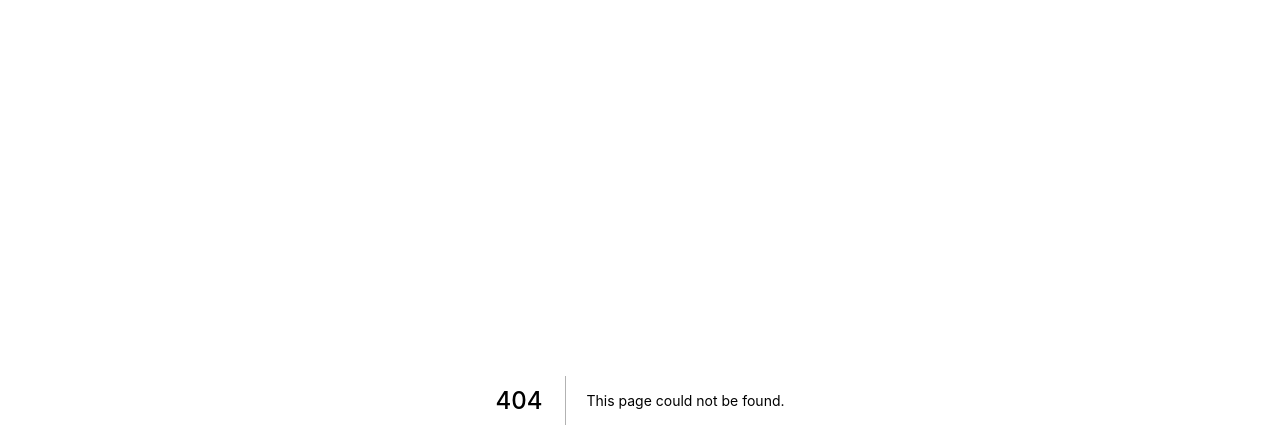
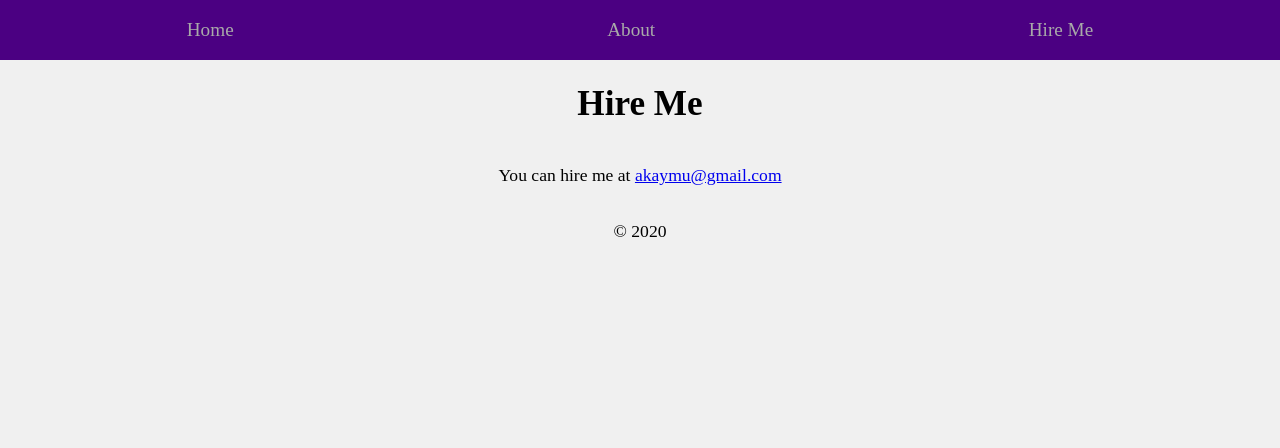
Before and after one commit to akaymu/next-example-1, a Next.js app: page /hireme in a window 1280 px wide. Before the commit this address had no page. Shown: the top 448 px of the page. Built offline with nearby package versions, Linux system fonts and the light colour scheme.

Commit message:
video-5 components, styledjsx

```diff
--- /dev/null
+++ b/components/Layout.js
@@ -0,0 +1,60 @@
+import Link from 'next/link';
+
+const Layout = ({ children, title }) => (
+  <div className="root">
+    <header>
+      <Link href="/">
+        <a>Home</a>
+      </Link>
+      <Link href="/about">
+        <a>About</a>
+      </Link>
+      <Link href="/hireme">
+        <a>Hire Me</a>
+      </Link>
+    </header>
+    <h1>{title}</h1>
+    {children}
+    <footer>&copy; {new Date().getFullYear()}</footer>
+
+    <style jsx>{`
+      .root {
+        display: flex;
+        justify-content: center;
+        align-items: center;
+        flex-direction: column;
+      }
+      header {
+        width: 100%;
+        display: flex;
+        justify-content: space-around;
+        padding: 1em;
+        font-size: 1.2rem;
+        background: indigo;
+      }
+
+      header a {
+        color: darkgrey;
+        text-decoration: none;
+      }
+
+      header a:hover {
+        font-weight: bold;
+        color: lightgrey;
+      }
+
+      footer {
+        padding: 1em;
+      }
+    `}</style>
+    <style global jsx>{`
+      body {
+        margin: 0;
+        font-size: 110%;
+        background: #f0f0f0;
+      }
+    `}</style>
+  </div>
+);
+
+export default Layout;
--- /dev/null
+++ b/pages/hireme.js
@@ -0,0 +1,11 @@
+import Layout from '../components/Layout';
+
+const Hireme = () => (
+  <Layout title="Hire Me">
+    <p>
+      You can hire me at <a href="mailto:akaymu@gmail.com">akaymu@gmail.com</a>
+    </p>
+  </Layout>
+);
+
+export default Hireme;
```
Also changed, not shown: pages/about.js (added, +10 -0 lines), pages/index.js (+9 -1 lines), static/javascript-logo.png (added).
